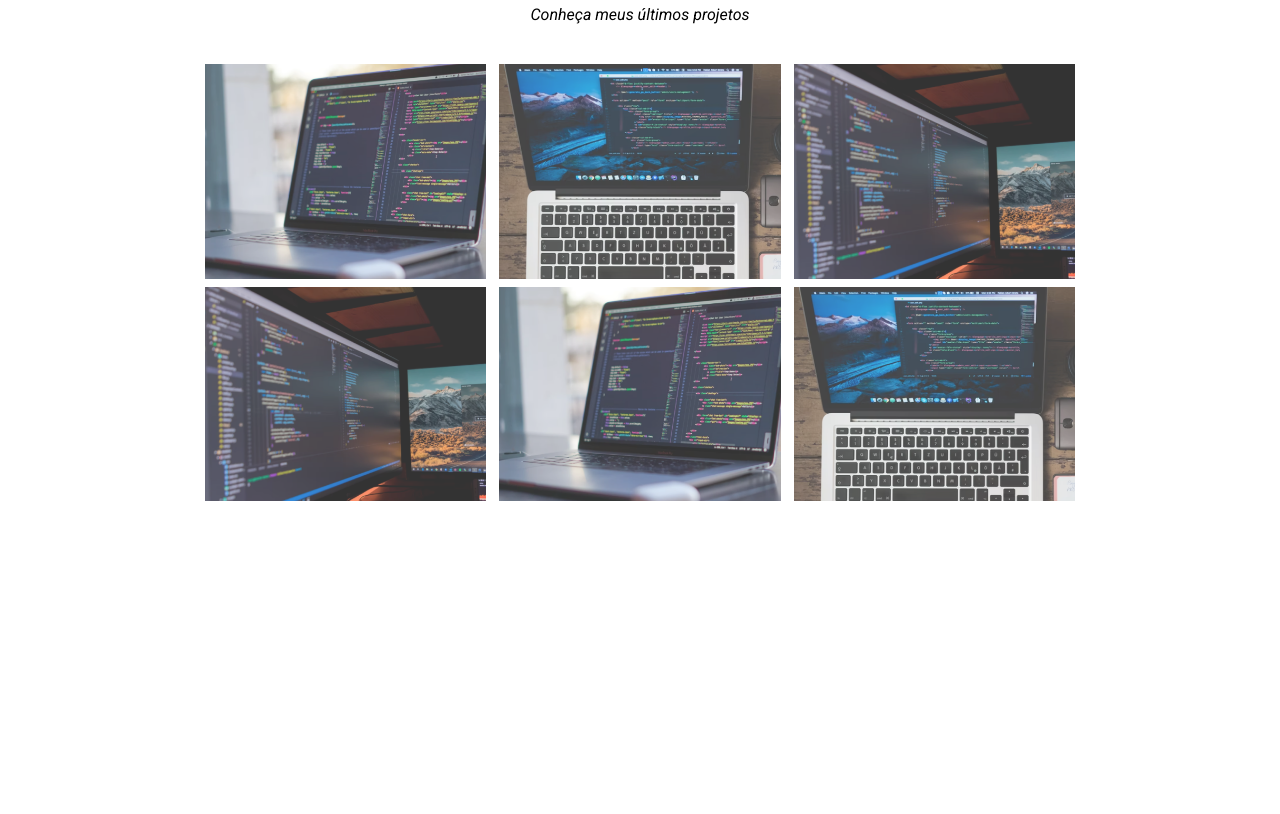
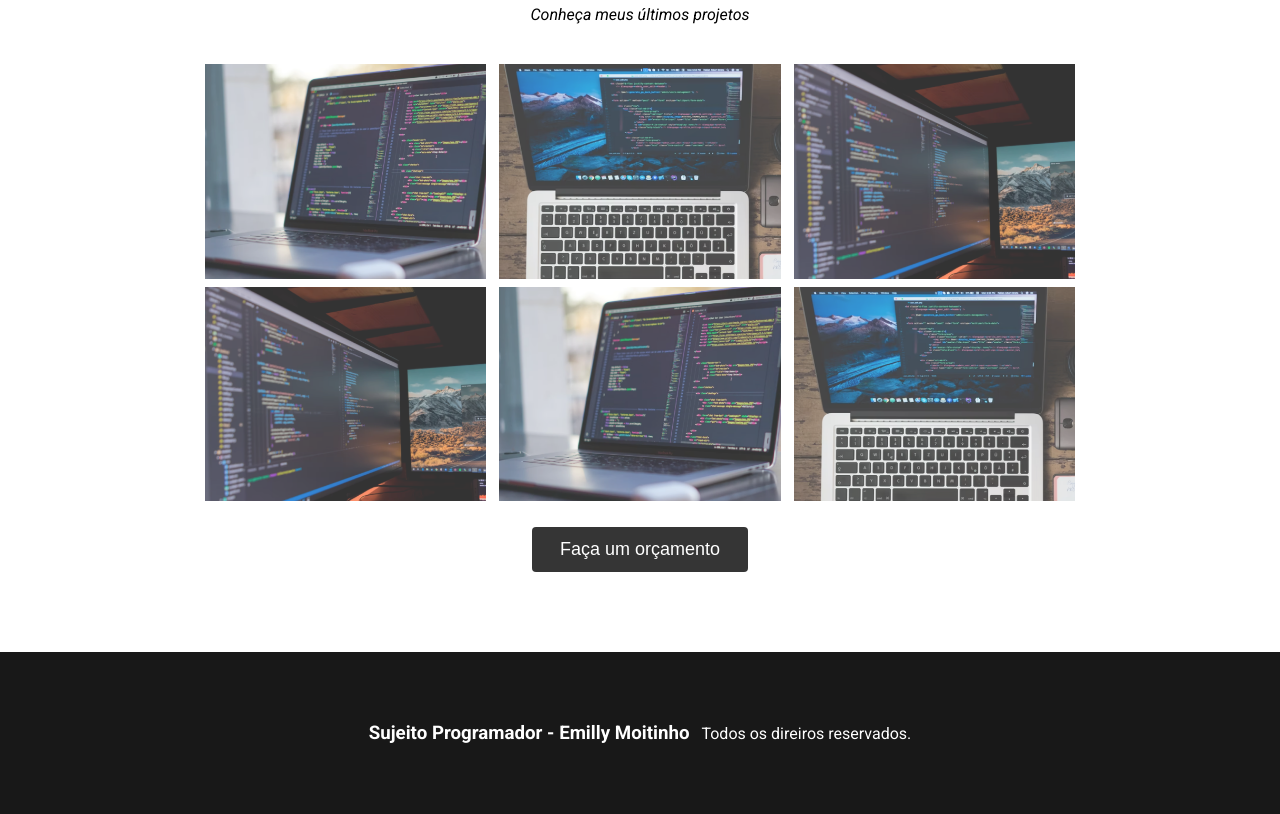
Before and after one commit to emillymoitinho/sujeito_programador, a plain HTML site: page projeto_portfolio/index.html in a window 1280 px wide. Shown: the part 1434-2248 px from the top of the page. Before the commit the page ends 2023 px from the top, so only its background shows below. Drawn offline with Linux system fonts and the light colour scheme.

Commit message:
create footer

```diff
--- a/projeto_portfolio/index.html
+++ b/projeto_portfolio/index.html
@@ -17,19 +17,19 @@
     <nav class="nav">
         <ul class="nav_list">
             <li>
-                <a href="#">Home</a>
+                <a href="#main">Home</a>
             </li>
             <li>
-                <a href="#">Sobre</a>
+                <a href="#about">Sobre</a>
             </li>
             <li>
-                <a href="#">Projetos</a>
+                <a href="#projects">Projetos</a>
             </li>
         </ul> <!-- nav_list -->
     </nav> <!-- nav -->
 
     <!-- Inicio main -->
-    <section class="main">
+    <section class="main" id="main">
         <div class="title">
             <h1>Olá, <span>Seja Bem vindo(a)!</span></h1>
             <p>Crie soluções para seu negócio</p>
@@ -40,7 +40,7 @@
     </section> <!-- main -->
 
     <!-- Inicio sobre -->
-    <section class="about">
+    <section class="about" id="about">
         <div>
             <h2>Sobre</h2>
             <p style="margin-bottom: 1rem;">Lorem, ipsum dolor sit amet consectetur adipisicing elit. Corporis laudantium quaerat maxime sint doloremque aliquid at repellat, minima mollitia. Accusantium illo ea iste voluptatem, id quaerat iusto sequi quae et.</p>
@@ -50,7 +50,7 @@
     </section> <!-- about -->
 
     <!-- Inicio Projetos -->
-    <section class="projects">
+    <section class="projects" id="projects">
         <h2>Meus Projetos</h2>
         <p>Conheça meus últimos projetos</p>
         <div class="projects_list">
@@ -64,7 +64,17 @@
             <img src="img/projeto1.png" alt="Foto do projeto 1">
             <img src="img/projeto2.png" alt="Foto do projeto 2">
         </div> <!-- projects_list -->
+
+        <button class="action">Faça um orçamento</button>
     </section> <!-- projects -->
+
+    <!-- Inicio Rodapé -->
+    <footer>
+        <h3>
+            <a href="#">Sujeito Programador - Emilly Moitinho</a>
+        </h3>
+        <p>Todos os direiros reservados.</p>
+    </footer>
 
 
 </body>
--- a/projeto_portfolio/style.css
+++ b/projeto_portfolio/style.css
@@ -11,7 +11,7 @@ body {
 
 /* Inicio Header */
 .nav {
-    position: static;
+    position: sticky;
     top: 0;
     width: 100%;
     height: 80px;
@@ -152,4 +152,42 @@ body {
             opacity: 1;
         }
     }
+
+    .action {
+        border: 0;
+        padding: 12px 28px;
+        border-radius: 4px;
+        font-size: 18px;
+        color: #fff;
+        margin-top: 18px;
+        background-color: #353535;
+        cursor: pointer;
+        transition: .5s ease-in-out;
+    }
+
+    .action:hover {
+        transform: scale(1.1);
+        background-color: #000;
+    }
 }
+
+/* Inicio rodapé */
+
+footer {
+    width: 100%;
+    display: flex;
+    align-items: center;
+    justify-content: center;
+    padding: 70px 0;
+    color: #fff;
+    background-color: #181818;
+
+    a {
+        color: #fff;
+        text-decoration: none;
+    }
+
+    p {
+        margin-left: 12px;
+    }
+}
```
